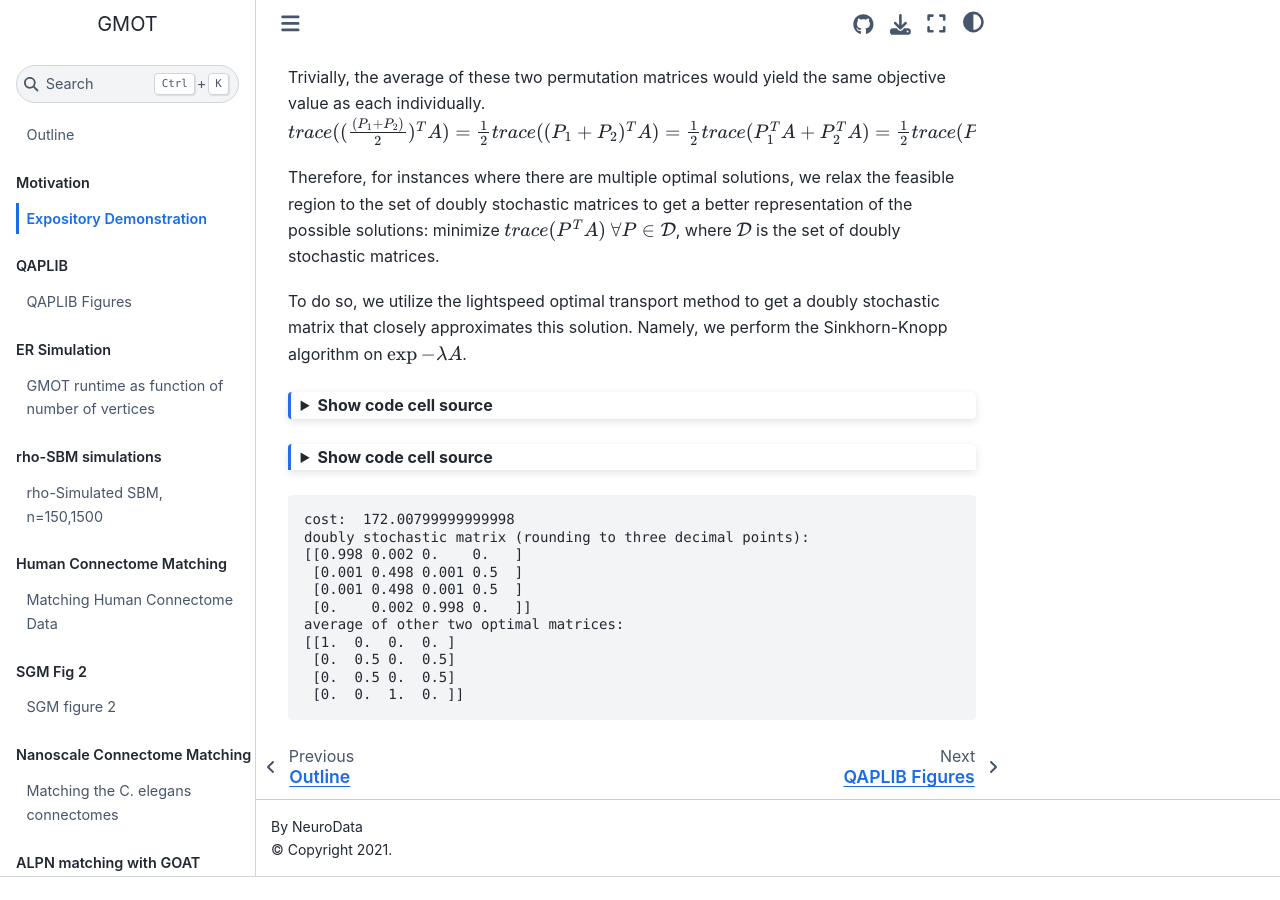
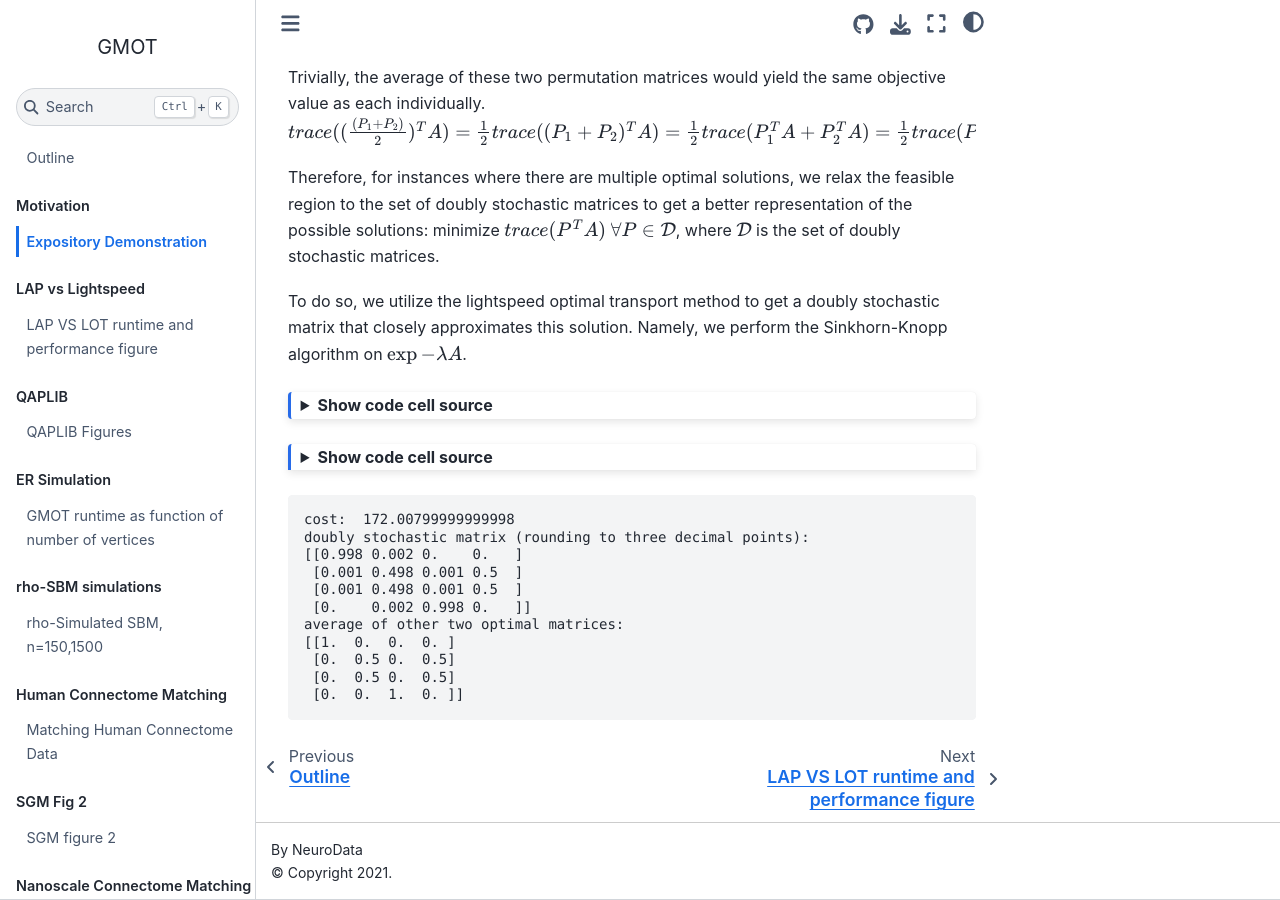
Before and after one commit to neurodata/goat, a Jupyter Book: the page built from docs/expos_fig.ipynb, in a window 1280 px wide and 900 px high, scrolled down 865 px. Built offline with Jupyter Book 1.0.4 settings and Sphinx 7.4.7 and the Sphinx Book theme 1.1.4, drawn with Linux system fonts in a browser that asks for light colours; before the commit the page ends 1742 px from its top, so only the background shows below that.

Commit message:
Update _toc.yml

```diff
--- a/docs/_toc.yml
+++ b/docs/_toc.yml
@@ -5,6 +5,10 @@
 - part: Motivation
   chapters:
   - file: expos_fig
+
+- part: LAP vs Lightspeed
+  chapters:
+  - file: lap_vs_ot
 
 - part: QAPLIB
   chapters:
```
